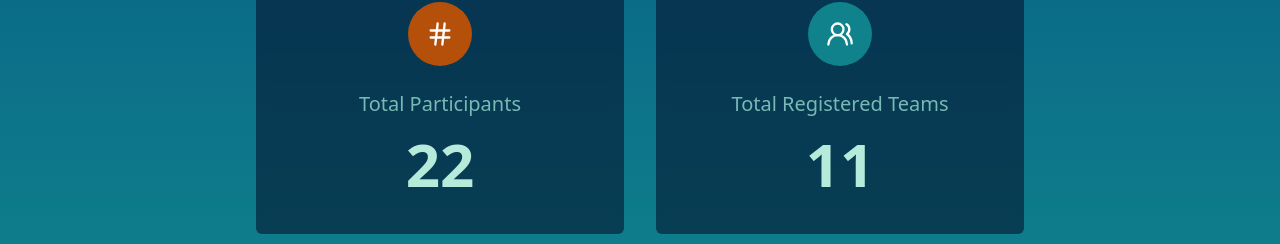
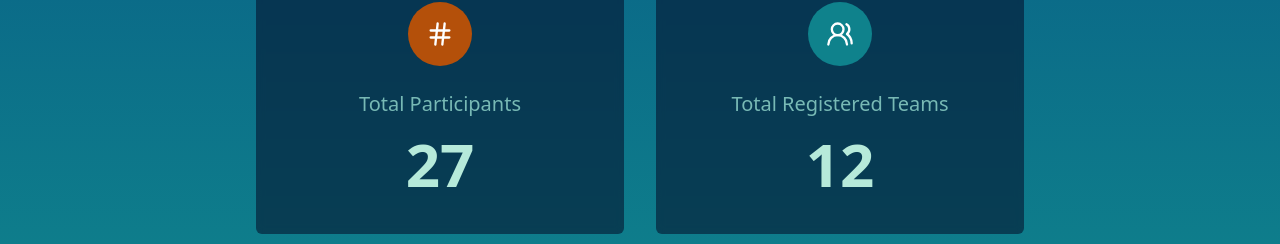
Before and after one commit to Slip2188/br1dge-hackathon, a React (Vite) app: page / in a window 1280 px wide. Shown: the part 1812-2056 px from the top of the page. Built offline with nearby package versions, Linux system fonts and the light colour scheme; a web font is replaced by a local one.

Commit message:
Update #3

```diff
--- a/src/components/About.tsx
+++ b/src/components/About.tsx
@@ -23,7 +23,7 @@ export default function About() {
             </div>
             <h3 className="text-xl text-[#78b9b5] mb-4 font-KodeMono">Total Participants</h3>
             <h3 className="text-[#b6eada] text-4xl md:text-6xl font-bold mb-2 font-KodeMono">
-              22
+              27
             </h3>
           </div>
 
@@ -33,7 +33,7 @@ export default function About() {
             </div>
             <h3 className="text-xl text-[#78b9b5] mb-4 font-KodeMono">Total Registered Teams</h3>
             <h3 className="text-[#b6eada] text-4xl md:text-6xl font-bold mb-2 font-KodeMono">
-              11
+              12
             </h3>
           </div>
 
```
